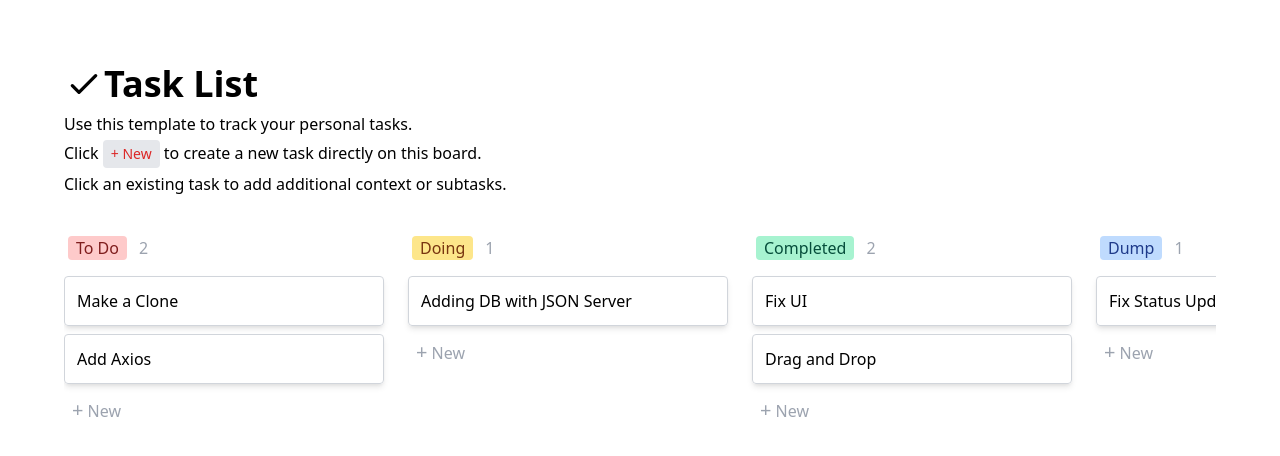
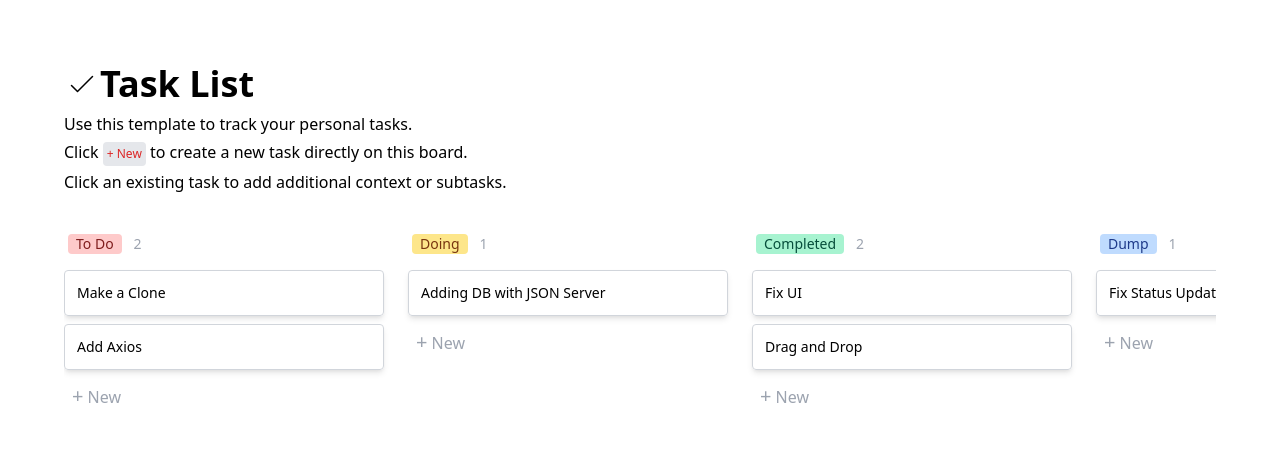
Before and after one commit to amolikvivian/task-tracker, a Nuxt app: page / in a window 1280 px wide. Shown: the top 456 px of the page. Built offline with nearby package versions, Linux system fonts and the light colour scheme; data requests are answered from the project's data file.

Commit message:
Minor UI Fixes

```diff
--- a/components/Header.vue
+++ b/components/Header.vue
@@ -1,26 +1,13 @@
 <template>
   <div class="flex flex-col">
     <span class="text-4xl font-bold flex items-center">
-      <svg
-        xmlns="http://www.w3.org/2000/svg"
-        class="h-10 w-10"
-        fill="none"
-        viewBox="0 0 24 24"
-        stroke="currentColor"
-        stroke-width="2"
-      >
-        <path
-          stroke-linecap="round"
-          stroke-linejoin="round"
-          d="M5 13l4 4L19 7"
-        />
-      </svg>
+      <Icon name='tick'/>
       Task List</span
     >
     <span class="pt-2">Use this template to track your personal tasks.</span>
     <span class="pt-1">
       Click
-      <button class="bg-gray-200 px-2 py-1 text-sm text-red-600 rounded">
+      <button class="bg-gray-200 px-1 py-1 text-xs text-red-600 rounded">
         + New
       </button>
       to create a new task directly on this board.</span
--- a/components/Icon.vue
+++ b/components/Icon.vue
@@ -1,5 +1,16 @@
 <template>
   <div>
+    <svg
+      v-if="name === 'tick'"
+      xmlns="http://www.w3.org/2000/svg"
+      class="h-9 w-9"
+      fill="none"
+      viewBox="0 0 24 24"
+      stroke="currentColor"
+      stroke-width="1"
+    >
+      <path stroke-linecap="round" stroke-linejoin="round" d="M5 13l4 4L19 7" />
+    </svg>
     <svg
       v-if="name === 'dots'"
       xmlns="http://www.w3.org/2000/svg"
@@ -7,7 +18,7 @@
       fill="none"
       viewBox="0 0 24 24"
       stroke="currentColor"
-      stroke-width="2"
+      stroke-width="1"
     >
       <path
         stroke-linecap="round"
@@ -22,7 +33,7 @@
       fill="none"
       viewBox="0 0 24 24"
       stroke="currentColor"
-      stroke-width="2"
+      stroke-width="1"
     >
       <path
         stroke-linecap="round"
@@ -38,7 +49,7 @@
       fill="none"
       viewBox="0 0 24 24"
       stroke="currentColor"
-      stroke-width="2"
+      stroke-width="1"
     >
       <path stroke-linecap="round" stroke-linejoin="round" d="M19 9l-7 7-7-7" />
     </svg>
@@ -50,7 +61,7 @@
       fill="none"
       viewBox="0 0 24 24"
       stroke="currentColor"
-      stroke-width="2"
+      stroke-width="1"
     >
       <path
         stroke-linecap="round"
@@ -65,7 +76,7 @@
       fill="none"
       viewBox="0 0 24 24"
       stroke="currentColor"
-      stroke-width="2"
+      stroke-width="1"
     >
       <path
         stroke-linecap="round"
@@ -80,7 +91,7 @@
       fill="none"
       viewBox="0 0 24 24"
       stroke="currentColor"
-      stroke-width="2"
+      stroke-width="1"
     >
       <path
         stroke-linecap="round"
@@ -101,7 +112,7 @@
       fill="none"
       viewBox="0 0 24 24"
       stroke="currentColor"
-      stroke-width="2"
+      stroke-width="1"
     >
       <path
         stroke-linecap="round"
--- a/components/TaskCard.vue
+++ b/components/TaskCard.vue
@@ -4,7 +4,7 @@
     @mouseenter="showOptions = true"
     @mouseleave="showOptions = false"
   >
-    <span>{{ taskData.title }}</span>
+    <span class="text-sm">{{ taskData.title }}</span>
     <div class="flex">
       <button
         v-if="showOptions"
--- a/components/TaskColumn.vue
+++ b/components/TaskColumn.vue
@@ -5,7 +5,7 @@
       @mouseenter="showActions = true"
       @mouseleave="showActions = false"
     >
-      <div class="flex items-center justify-around">
+      <div class="flex items-center justify-around text-sm">
         <span
           class="rounded px-2 ml-1"
           :class="[status.bgColor, status.textColor]"
--- a/pages/task/_id.vue
+++ b/pages/task/_id.vue
@@ -4,13 +4,13 @@
       <Icon name="arrow-left" class="pb-4 mt-1" />
     </button>
     <textarea
-      class="text-5xl font-bold flex items-center py-2 focus:border-none focus:outline-none resize-none"
+      class="text-4xl font-bold flex items-center py-2 focus:border-none focus:outline-none resize-none"
       cols="30"
       rows="1"
       @input="updateTask"
       v-model="task.title"
     ></textarea>
-    <div class="flex items-center justify-between pt-3">
+    <div class="flex items-center justify-between pt-3 text-sm">
       <span class="bg-gray-200 px-2 flex items-center rounded">
         Date Created
         <Icon name="clock" class="mt-1 pl-1" />
@@ -18,7 +18,7 @@
 
       <span class="rounded px-2 w-max text-gray-500">April 17, 2022</span>
     </div>
-    <div class="flex items-center justify-between pt-3">
+    <div class="flex items-center justify-between pt-3 text-sm">
       <button class="bg-gray-200 px-2 flex items-center rounded">
         Status
         <Icon name="arrow-down" class="mt-1 pl-1" />
@@ -31,7 +31,7 @@
       >
     </div>
     <hr class="my-4" />
-    <span class="text-lg text-gray-500">Description</span>
+    <span class="text-md text-gray-500">Description</span>
     <textarea
       cols="30"
       rows="10"
```
